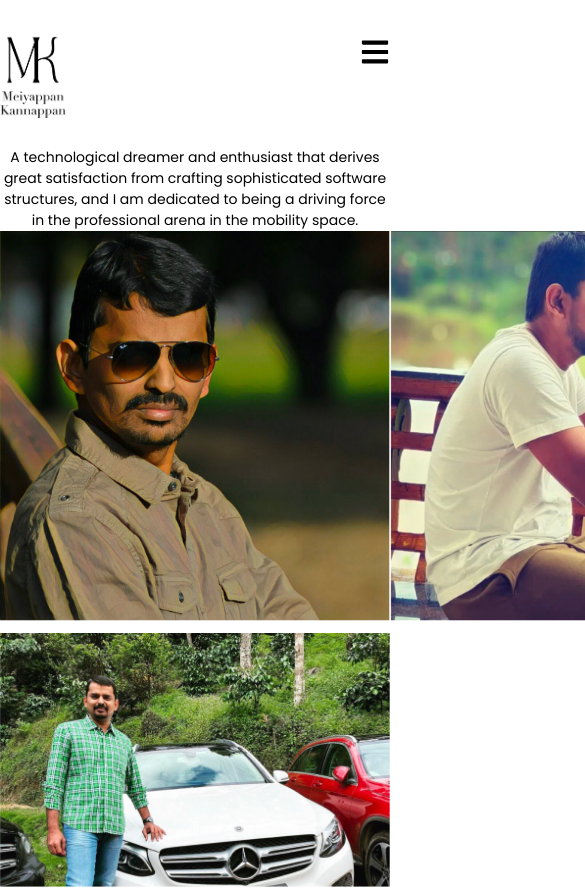
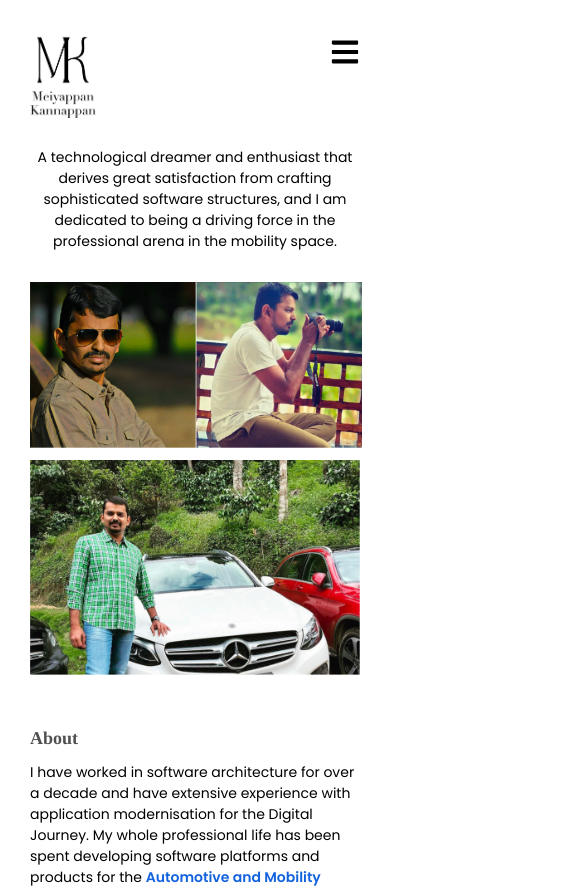
Before and after one commit to MeiyappanKannappa/meiyappan-portfolio, a React (Vite) app: page /about in a window 390 px wide. Shown: the top 889 px of the page, 585 px wide, since content can reach past the window. Built offline with nearby package versions, Linux system fonts and the light colour scheme.

Commit message:
all mob resp

```diff
--- a/src/App.jsx
+++ b/src/App.jsx
@@ -13,7 +13,7 @@ import Nav from "./components/Nav";
 
 export default function App() {
   return (
-    <main className="mt-[37px] md:mt-[80px] ss:mx-[20px] sm:mx-[40px] md:mx-[50px] lg:mx-[60px] xl:mx-[75px] 2xl:mx-[120px]">
+    <main className="mt-[37px] md:mt-[80px] mx-[30px] ss:mx-[20px] sm:mx-[40px] md:mx-[50px] lg:mx-[60px] xl:mx-[75px] 2xl:mx-[120px]">
       <Nav />
       <Routes>
         <Route path="/" element={<Home />} />
--- a/src/Screens/About.jsx
+++ b/src/Screens/About.jsx
@@ -20,15 +20,15 @@ const About = () => {
             />
           ))}
         </div>
-        <div className="ss:mt-[30px] md:hidden">
+        <div className="mt-[30px]  ss:mt-[30px] md:hidden">
           <div class="flex  justify-between">
             <img
               src="/assets/images/about-2.png"
-              class="ss:h-[210px] sm:h-[270px] object-contain"
+              class="h-[166px] ss:h-[210px] sm:h-[270px] object-contain"
             />
             <img
               src="/assets/images/about-1.png"
-              class="ss:h-[210px] sm:h-[270px] object-contain"
+              class="h-[166px] ss:h-[210px] sm:h-[270px] object-contain"
             />
           </div>
 
```
